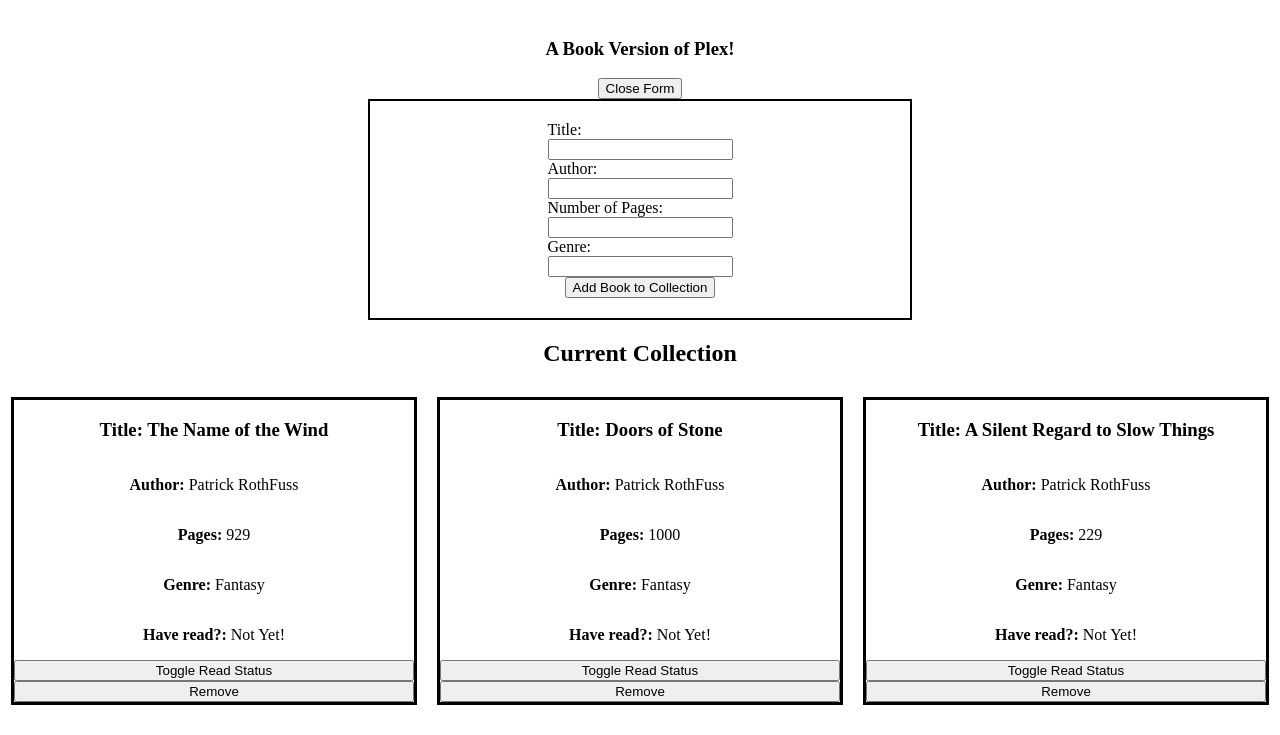
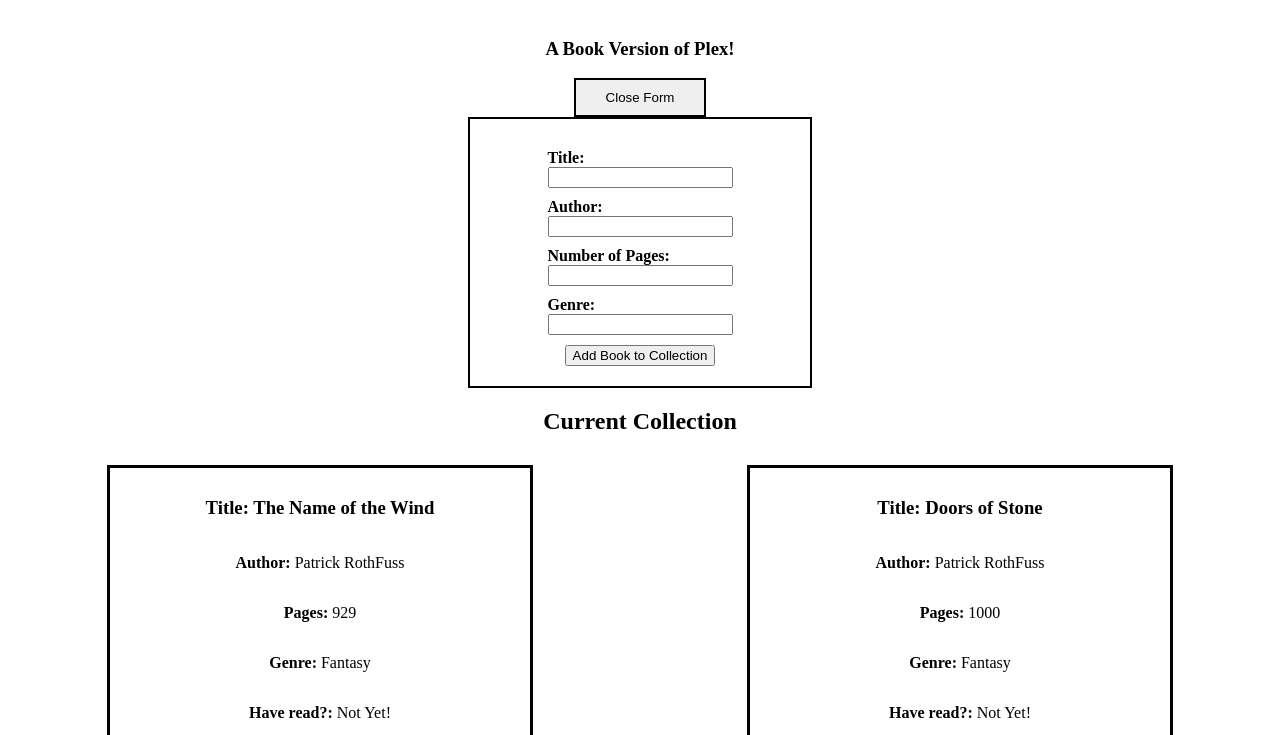
Before and after one commit to Fico27/library-project, a plain HTML site: page index.html in a window 1280 px wide. Both pictures are taken after a click on the button "Add Book". Shown: the part 61-796 px from the top of the page. Drawn offline with Linux system fonts and the light colour scheme.

Commit message:
Added more css to buttons and form. Fixed issue where book was removed in DOM but not array.

```diff
--- a/script.js
+++ b/script.js
@@ -30,7 +30,7 @@ const bookDisplay = document.querySelector(".bookdisplay");
 const addBookButton = document.querySelector(".calltoform")
 let form = document.querySelector("form");
 let formDiv = document.querySelector(".formcontainer");
-const myLibrary = [book1, book2, book3];
+let myLibrary = [book1, book2, book3];
 
 
 
@@ -118,6 +118,8 @@ function loadBooks() {
 
         //Removes each book
         createRemoveButton.addEventListener('click', () => {
+
+            myLibrary = myLibrary.filter(b => b.id !== book.id);
             bookDisplay.removeChild(createBookCard)
         });
 
--- a/style.css
+++ b/style.css
@@ -35,6 +35,16 @@ html, body {
     border: 3px solid black;
     text-align: center;
     margin: 10px 10px;
+    padding: 10px;
+    align-items: center;
+}
+.bookcard button{
+    width: 50%;
+    padding: 10px 0;
+}
+
+.bookcard button:last-child{
+margin-top: 10px;
 }
 
 .formcontainer{
@@ -44,13 +54,26 @@ html, body {
 form{
     display: flex;
     flex-direction: column;
-    width: 500px;
+    width: 300px;
     border: 2px solid black;
     padding: 20px 20px;
     align-items: center;
 
 }
 
+form label{
+    padding-top: 10px;
+    font-weight: bold;
+}
+form button {
+    margin-top: 10px;
+}
+
 label{
     display: block;
 }
+
+.calltoform{
+    padding: 10px 30px;
+    border: 2px solid black;
+}
```
